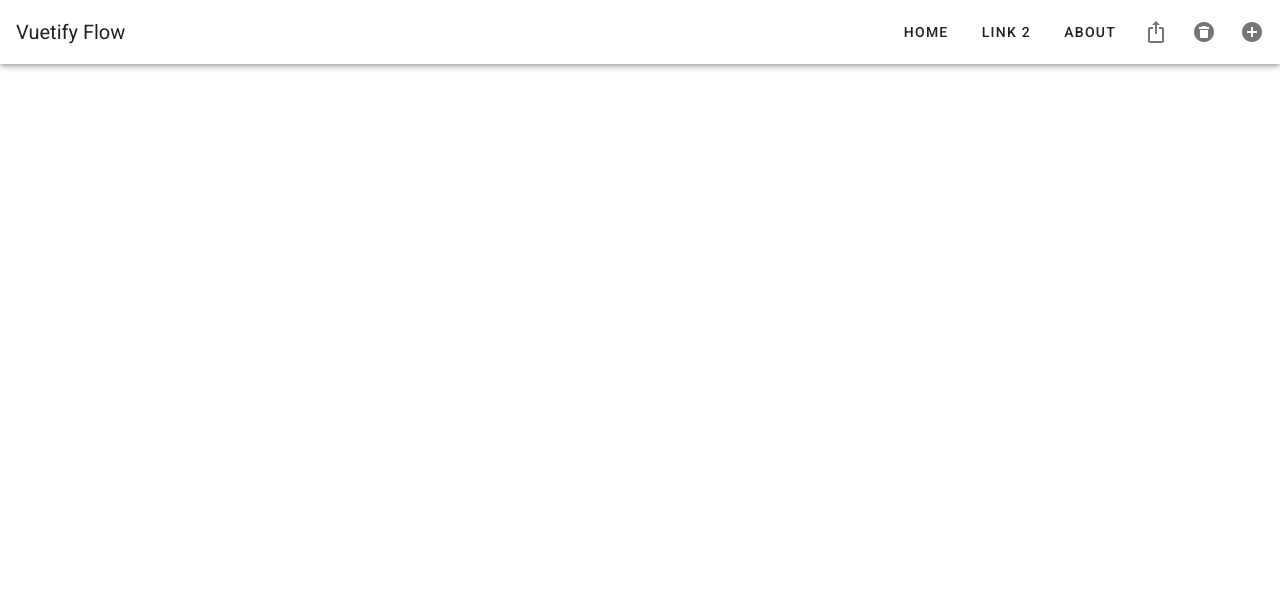
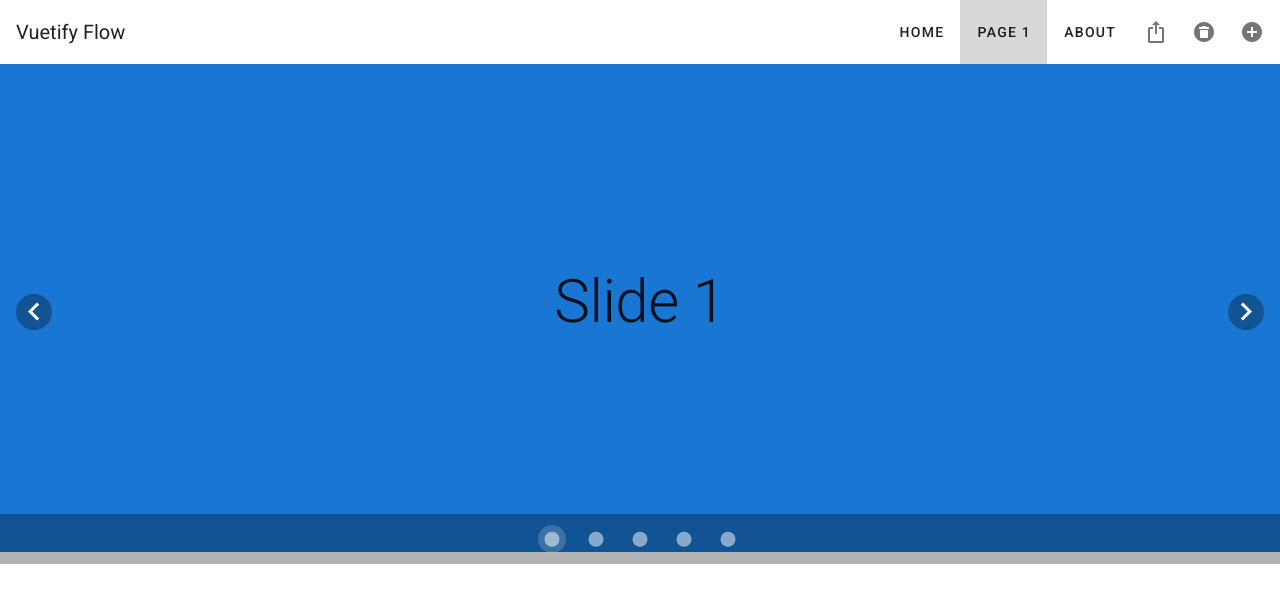
Before and after one commit to mferral/vuetify_flow, a Vue app: page /page1 in a window 1280 px wide. Shown: the top 602 px of the page. Built offline with nearby package versions, Linux system fonts and the light colour scheme.

Commit message:
Se creo Page1

```diff
--- a/src/App.vue
+++ b/src/App.vue
@@ -8,7 +8,7 @@
 
       <v-toolbar-items>
         <v-btn text to="/">Home</v-btn>
-        <v-btn text>Link 2</v-btn>
+        <v-btn text to="/page1">Page 1</v-btn>
         <v-btn text to="/about">
           About
         </v-btn>
--- a/src/router.js
+++ b/src/router.js
@@ -2,6 +2,7 @@
 import Router from 'vue-router'
 import Home from './views/Home.vue'
 import About from './views/About.vue'
+import Page1 from './views/Page1.vue'
 
 Vue.use(Router)
 
@@ -14,18 +15,15 @@
       name: 'home',
       component: Home
     },
-    // {
-    //   path: '/about',
-    //   name: 'about',
-      // route level code-splitting
-      // this generates a separate chunk (about.[hash].js) for this route
-      // which is lazy-loaded when the route is visited.
-    //   component: () => import(/* webpackChunkName: "about" */ './views/About.vue')
-    // },
     {
       path: '/about',
       name: 'about',
       component: About
     },
+    {
+      path: '/page1',
+      name: 'page1',
+      component: Page1
+    },
   ]
 })
--- /dev/null
+++ b/src/views/Page1.vue
@@ -0,0 +1,27 @@
+<template>
+    <v-carousel>
+        <v-carousel-item v-for="(color, i) in colors" :key="color">
+            <v-sheet :color="color" height="100%" tile>
+                <v-row class="fill-height" align="center" justify="center">
+                    <div class="display-3">Slide {{ i + 1 }}</div>
+                </v-row>
+            </v-sheet>
+        </v-carousel-item>
+    </v-carousel>
+</template>
+
+<script>
+    export default {
+        data () {
+        return {
+            colors: [
+            'primary',
+            'secondary',
+            'yellow darken-2',
+            'red',
+            'orange',
+            ],
+        }
+        },
+    }
+</script>
```
